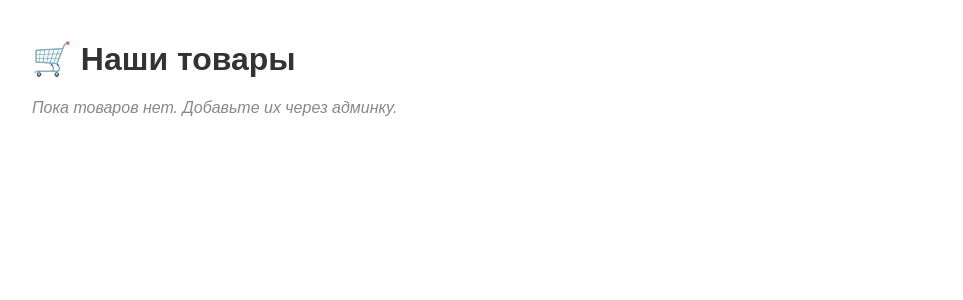
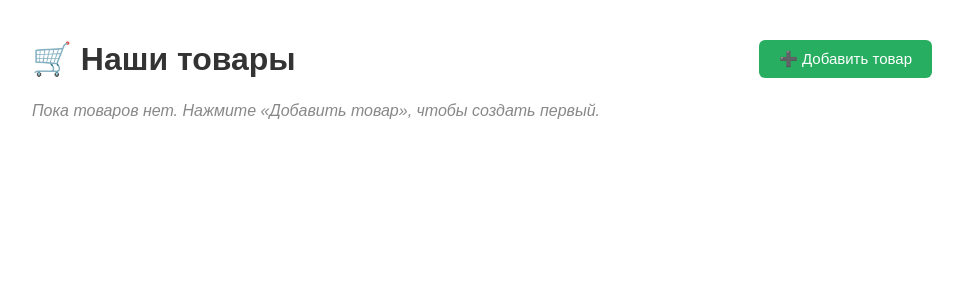
Before and after one commit to Minityrsa/homework_project, a Django app: page / in a window 1280 px wide. Shown: the top 300 px of the page, without its empty margins (158-1121 px from the left). Run offline with Django 5.2, Linux system fonts and the light colour scheme; data that the repository does not hold is empty.

Commit message:
feat: Добавить URL и кнопку для добавления товара.

```diff
--- a/catalog/templates/catalog/product_list.html
+++ b/catalog/templates/catalog/product_list.html
@@ -5,7 +5,13 @@
     <title>Интернет-магазин</title>
     <style>
         body { font-family: Arial, sans-serif; max-width: 900px; margin: 40px auto; padding: 0 20px; }
-        h1 { color: #333; }
+        .header { display: flex; justify-content: space-between; align-items: center; margin-bottom: 24px; }
+        h1 { color: #333; margin: 0; }
+        .btn-add {
+            background: #27ae60; color: white; text-decoration: none;
+            padding: 10px 20px; border-radius: 6px; font-size: 15px;
+        }
+        .btn-add:hover { background: #229954; }
         .product { border: 1px solid #ddd; border-radius: 8px; padding: 15px; margin-bottom: 15px; }
         .product h3 { margin: 0 0 8px; color: #2c3e50; }
         .price { color: #e74c3c; font-weight: bold; font-size: 18px; }
@@ -13,7 +19,10 @@
     </style>
 </head>
 <body>
-    <h1>🛒 Наши товары</h1>
+    <div class="header">
+        <h1>🛒 Наши товары</h1>
+        <a href="{% url 'product_add' %}" class="btn-add">➕ Добавить товар</a>
+    </div>
 
     {% if products %}
         {% for product in products %}
@@ -26,7 +35,7 @@
             </div>
         {% endfor %}
     {% else %}
-        <p class="empty">Пока товаров нет. Добавьте их через админку.</p>
+        <p class="empty">Пока товаров нет. Нажмите «Добавить товар», чтобы создать первый.</p>
     {% endif %}
 </body>
 </html>
--- a/shop_project/urls.py
+++ b/shop_project/urls.py
@@ -5,4 +5,5 @@ from catalog import views
 urlpatterns = [
     path('admin/', admin.site.urls),
     path('', views.product_list, name='product_list'),
+    path('products/add/', views.product_add, name='product_add'),
 ]
```
